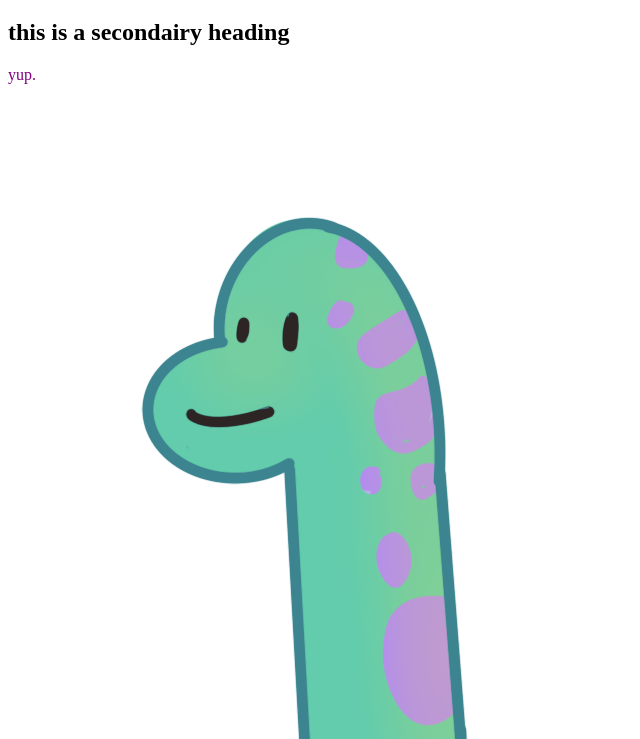
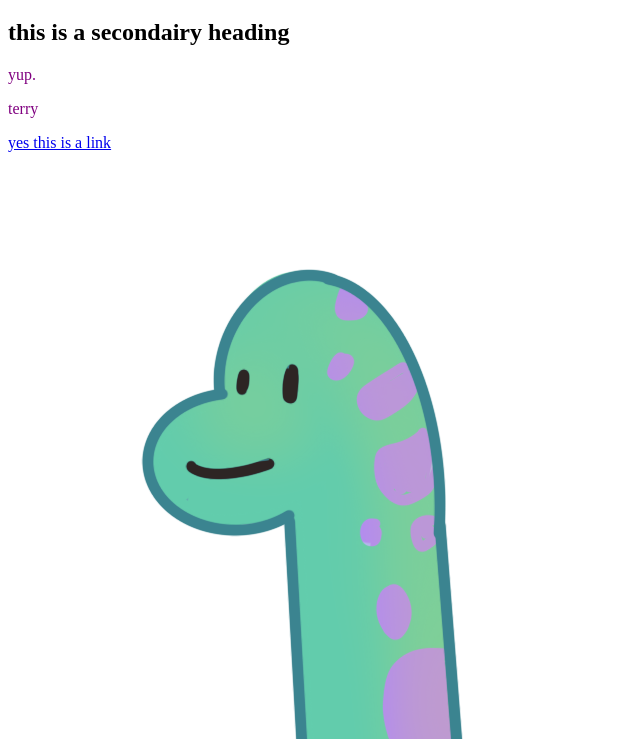
Before and after one commit to Aspenarts/art101, a plain HTML site: page index.html in a window 1280 px wide. Shown: the part 61-800 px from the top of the page, without its empty margins (0-640 px from the left). Drawn offline with Linux system fonts and the light colour scheme.

Commit message:
Update index.html

```diff
--- a/index.html
+++ b/index.html
@@ -10,6 +10,8 @@
 		<h2> this is a secondairy heading</h2>
 		<p>yup.</p>
 		<div>
+			<p>terry</p>
+			<a href="https://www.coolmathgames.com/">yes this is a link</a>
 			<img src="img/dinosaur.png">
 			<p>terry</p>
 			<a href="https://www.coolmathgames.com/">yes this is a link</a>
```
